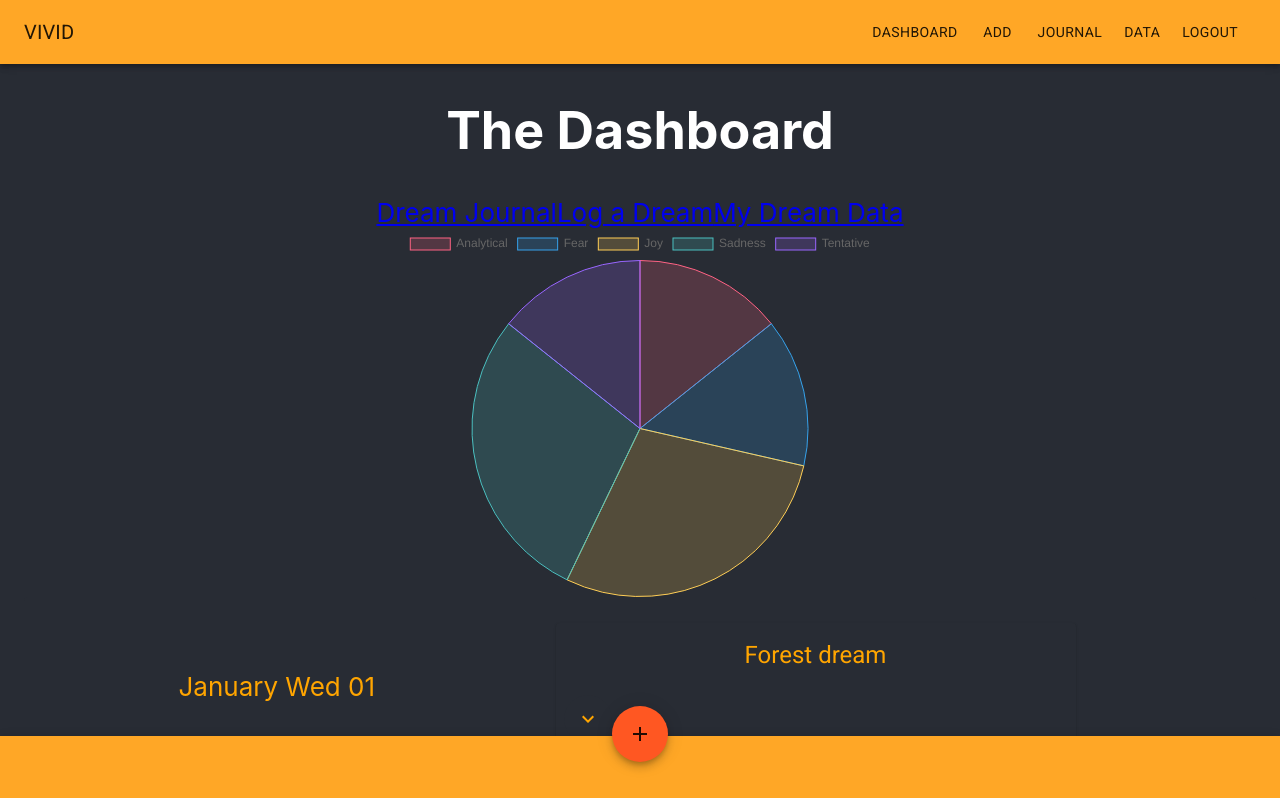
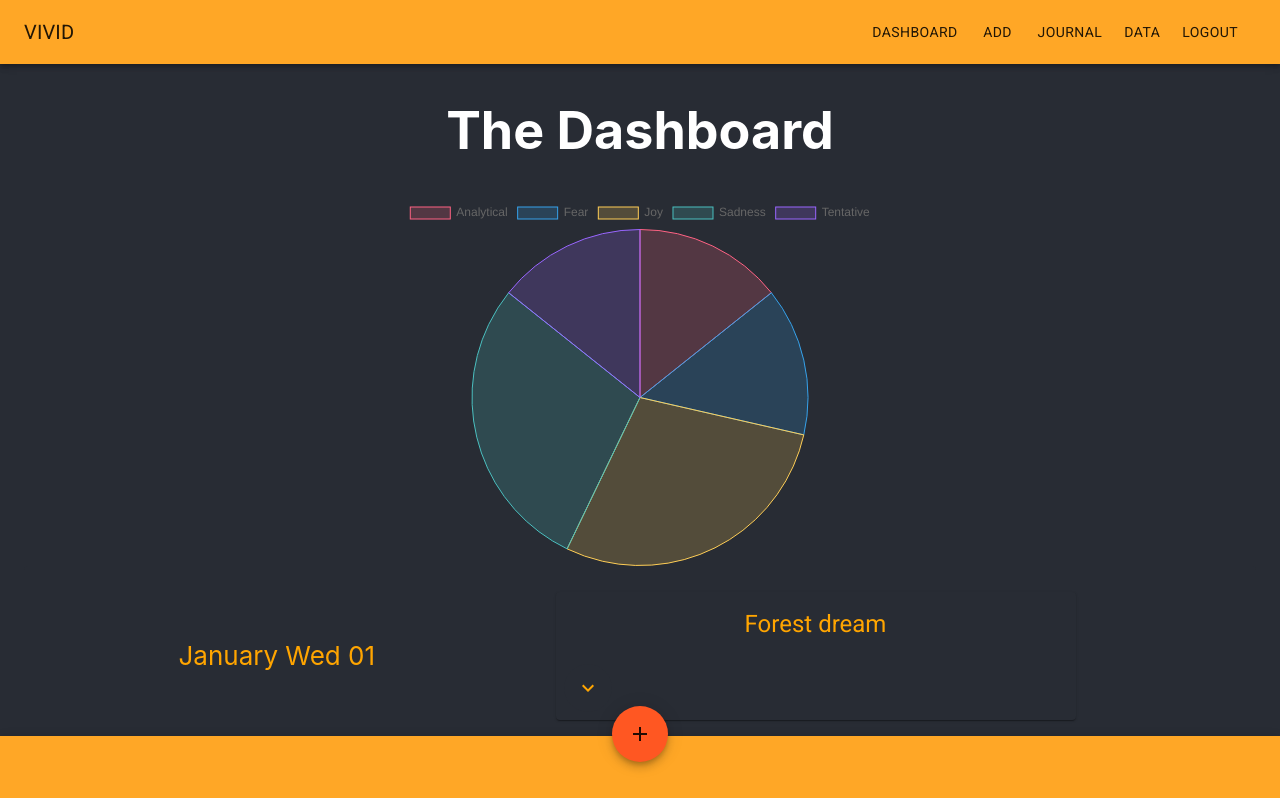
Before and after one commit to Vivid-Project/frontend, a React (Create React App) app: page /dashboard in a window 1280 px wide. Shown: the top 798 px of the page. Built offline with nearby package versions, Linux system fonts and the light colour scheme.

Commit message:
Remove unneeded links

```diff
--- a/src/modules/Dashboard/Dashboard.js
+++ b/src/modules/Dashboard/Dashboard.js
@@ -80,9 +80,6 @@ const Dashboard = () => {
       <main>
         <Container>
           <h1>The Dashboard</h1>
-          <Link to="/dreamjournal">Dream Journal</Link>
-          <Link to="/newdream">Log a Dream</Link>
-          <Link to="/analytics">My Dream Data</Link>
           <Grid>
             <DoughnutChart toneLabels={toneLabels} toneValues={toneValues} />
           </Grid>
```
